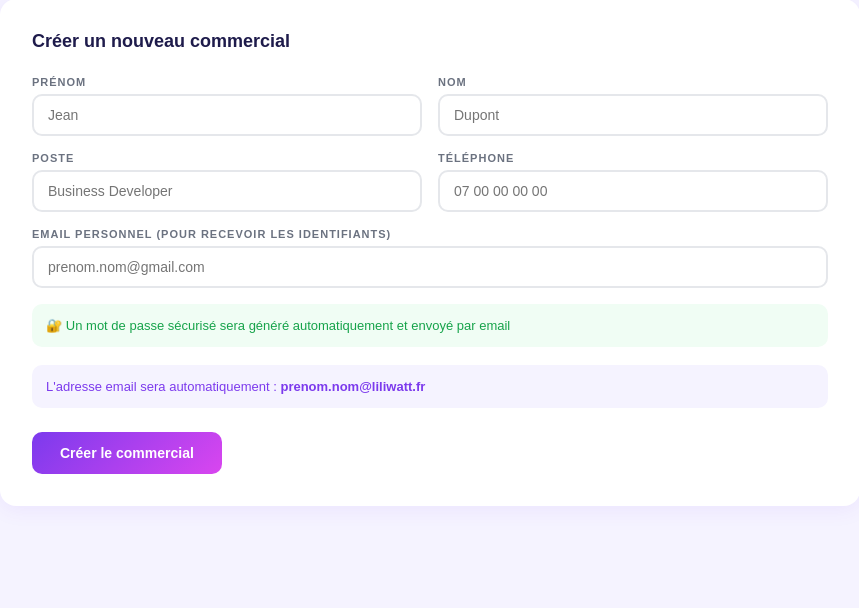
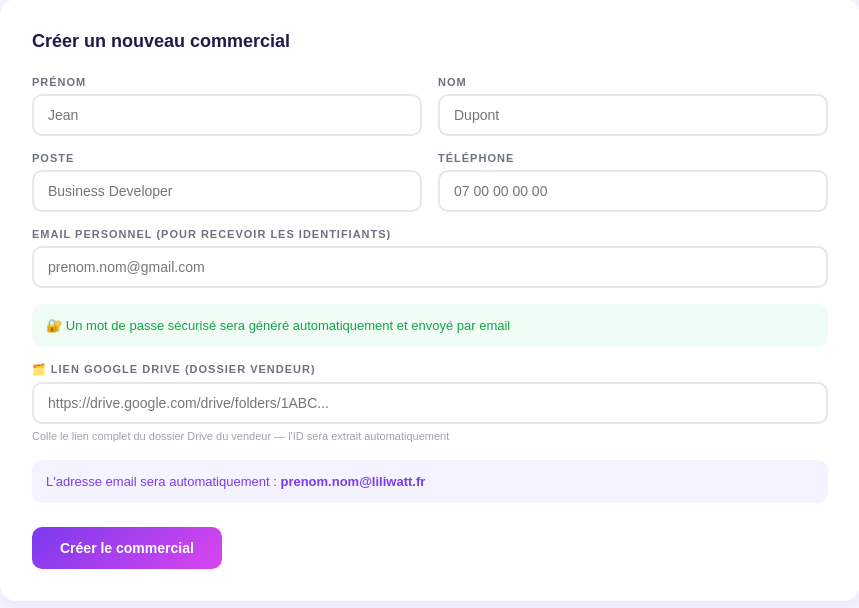
Before and after one commit to Johan1973polo/liliwatt-admin, a Flask app: page / in a window 1280 px wide. Shown: the part 166-774 px from the top of the page, without its empty margins (210-1069 px from the left). Run offline with Flask 3, Linux system fonts and the light colour scheme; the visitor is signed in with stand-in values (Sample User, id 1).

Commit message:
feat: champ Drive dans création vendeur - extraction ID automatique

```diff
--- a/app.py
+++ b/app.py
@@ -232,6 +232,7 @@ def create_user():
         telephone = d.get('telephone', '').strip()
         password_input = d.get('password', '').strip()
         email_perso = d.get('email_perso', '').strip()
+        drive_folder_id = d.get('drive_folder_id', '').strip()
         # Générer automatiquement si vide
         password = password_input if password_input else generate_password()
 
--- a/templates/index.html
+++ b/templates/index.html
@@ -78,6 +78,11 @@
         <div class="form-group full" style="background:#f0fdf4;border-radius:10px;padding:14px;font-size:13px;color:#16a34a;">
           🔐 Un mot de passe sécurisé sera généré automatiquement et envoyé par email
         </div>
+        <div class="form-group full">
+          <label>🗂️ Lien Google Drive (dossier vendeur)</label>
+          <input type="text" id="drive_folder_link" placeholder="https://drive.google.com/drive/folders/1ABC...">
+          <small style="color:#9ca3af;font-size:11px;">Colle le lien complet du dossier Drive du vendeur — l'ID sera extrait automatiquement</small>
+        </div>
       </div>
       <br>
       <div style="background:#f5f3ff;border-radius:10px;padding:14px;font-size:13px;color:#7c3aed;margin-bottom:16px;">
@@ -131,6 +136,9 @@ async function createUser() {
   const telephone = document.getElementById('telephone').value.trim();
   const password = '';
   const email_perso = document.getElementById('email_perso').value.trim();
+  const drive_link = document.getElementById('drive_folder_link').value.trim();
+  // Extraire l'ID du lien Drive
+  const drive_folder_id = drive_link.match(/folders\/([a-zA-Z0-9_-]+)/)?.[1] || '';
   const result = document.getElementById('result-creer');
 
   if (!prenom || !nom || !poste || !telephone || !email_perso) {
@@ -144,7 +152,7 @@ async function createUser() {
   const r = await fetch('/api/users', {
     method: 'POST',
     headers: {'Content-Type': 'application/json'},
-    body: JSON.stringify({prenom, nom, poste, telephone, password, email_perso})
+    body: JSON.stringify({prenom, nom, poste, telephone, password, email_perso, drive_folder_id})
   });
   const data = await r.json();
 
@@ -156,6 +164,7 @@ async function createUser() {
     document.getElementById('poste').value = '';
     document.getElementById('telephone').value = '';
     document.getElementById('password').value = '';
+    document.getElementById('drive_folder_link').value = '';
     updatePreview();
   } else {
     result.className = 'result err';
```
